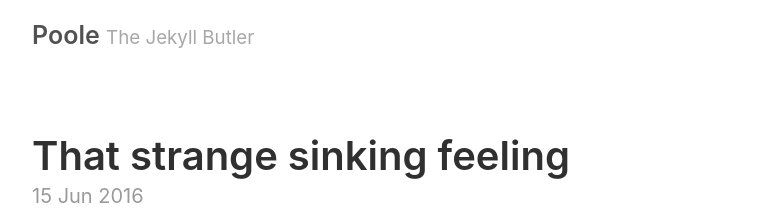
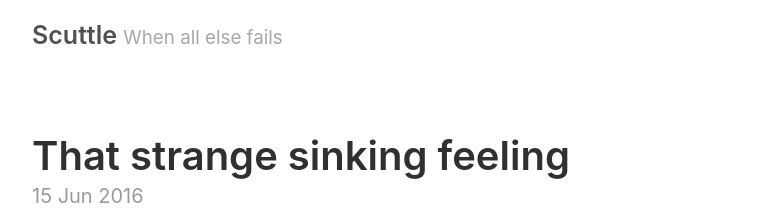
Before and after one commit to Tsagadai/scut.tl, a Jekyll site: the page built from index.html, in a window 1280 px wide. Shown: the top 215 px of the page, without its empty margins (258-1020 px from the left). Built offline with Jekyll 4.4.1, drawn with Linux system fonts in a browser that asks for light colours; the list of posts is cut into pages by our own code.

Commit message:
rebuilding config

```diff
--- /dev/null
+++ b/Gemfile
@@ -0,0 +1,2 @@
+source 'https://rubygems.org'
+gem 'github-pages', group: :jekyll_plugins
--- a/_config.yml
+++ b/_config.yml
@@ -1,10 +1,10 @@
 # Permalinks
-permalink:           pretty
+permalink:
 
 # Setup
-title:               Poole
-tagline:             The Jekyll Butler
-url:                 http://getpoole.com
+title:               Scuttle
+tagline:             When all else fails
+url:                 http://scut.tl
 paginate:            1
 baseurl:             ""
 
@@ -17,9 +17,9 @@ sass:
 
 # About/contact
 author:
-  name:              Mark Otto
-  url:               https://twitter.com/mdo
-  email:             markdotto@gmail.com
+  name:              Chris Curran
+  url:               https://twitter.com/Tsagadai
+  email:             chris@scut.tl
 
 # Custom vars
 version:             2.0.0
@@ -30,3 +30,4 @@ github:
 gems:
   - jekyll-paginate
   - jekyll-gist
+  - github-pages
```
Also changed, not shown: 10 other files.
